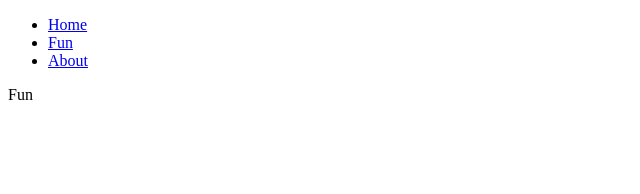
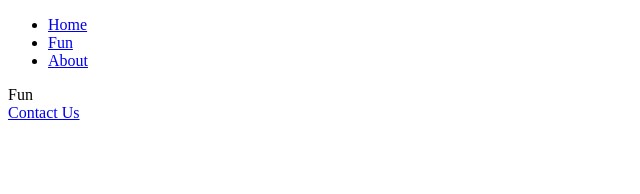
Before and after one commit to Dea314/pets-blog, a React (Create React App) app: page /fun in a window 1280 px wide. Shown: the top 194 px of the page, without its empty margins (0-640 px from the left). Built offline with nearby package versions, Linux system fonts and the light colour scheme.

Commit message:
basic home structure

```diff
--- a/package.json
+++ b/package.json
@@ -6,6 +6,7 @@
     "@testing-library/jest-dom": "^5.16.2",
     "@testing-library/react": "^12.1.4",
     "@testing-library/user-event": "^13.5.0",
+    "axios": "^0.26.1",
     "react": "^17.0.2",
     "react-dom": "^17.0.2",
     "react-router-dom": "^6.2.2",
--- a/src/App.js
+++ b/src/App.js
@@ -13,7 +13,8 @@ const App = () => {
         <Route index element={<Home />} />
         <Route path="fun" element={<Fun />} />
         <Route path="about" element={<About />} />
-        <Route path="*" element={NotFound} />
+        <Route path="contact" element={<Contact />} />
+        <Route path="*" element={<NotFound />} />
       </Route>
     </Routes>
   );
--- a/src/components/Home.js
+++ b/src/components/Home.js
@@ -1,5 +1,23 @@
+import { useState, useEffect } from "react";
+import axios from "axios";
+
 const Home = () => {
-  return <div>Home</div>;
+  const [posts, setPosts] = useState([]);
+
+  useEffect(() => {
+    axios
+      .get(`${process.env.REACT_APP_BLOG_API_URL}/posts`) //insert link to posts in .env file after the =
+      .then(({ data }) => setPosts(data))
+      .catch((err) => console.error(err));
+  }, []);
+
+  return (
+    <div>
+      {posts.map((post) => {
+        <li key={post._id}>{post.title}</li>;
+      })}
+    </div>
+  );
 };
 
 export default Home;
--- a/src/components/Layout.js
+++ b/src/components/Layout.js
@@ -17,6 +17,9 @@ const Layout = () => {
         </ul>
       </nav>
       <Outlet />
+      <footer>
+        <NavLink to="contact">Contact Us</NavLink>
+      </footer>
     </div>
   );
 };
--- a/src/components/NotFound.js
+++ b/src/components/NotFound.js
@@ -1,5 +1,7 @@
 const NotFound = () => {
-    return <div>Oops, page not found !</div>;
+  return <div>Oops, page not found!</div>;
 };
 
 export default NotFound;
+
+// Set timer that redirects to homepage after 30 sec?
```
Also changed, not shown: 2 other files (tests, documents, lock files or other folders).
